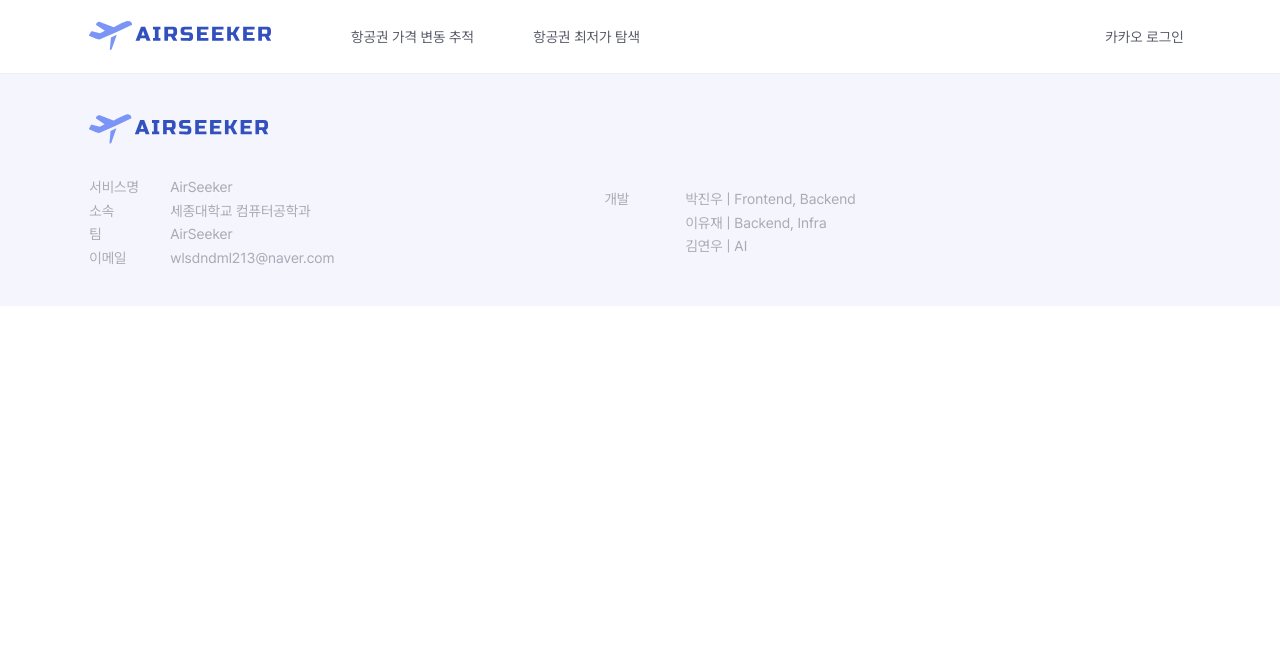
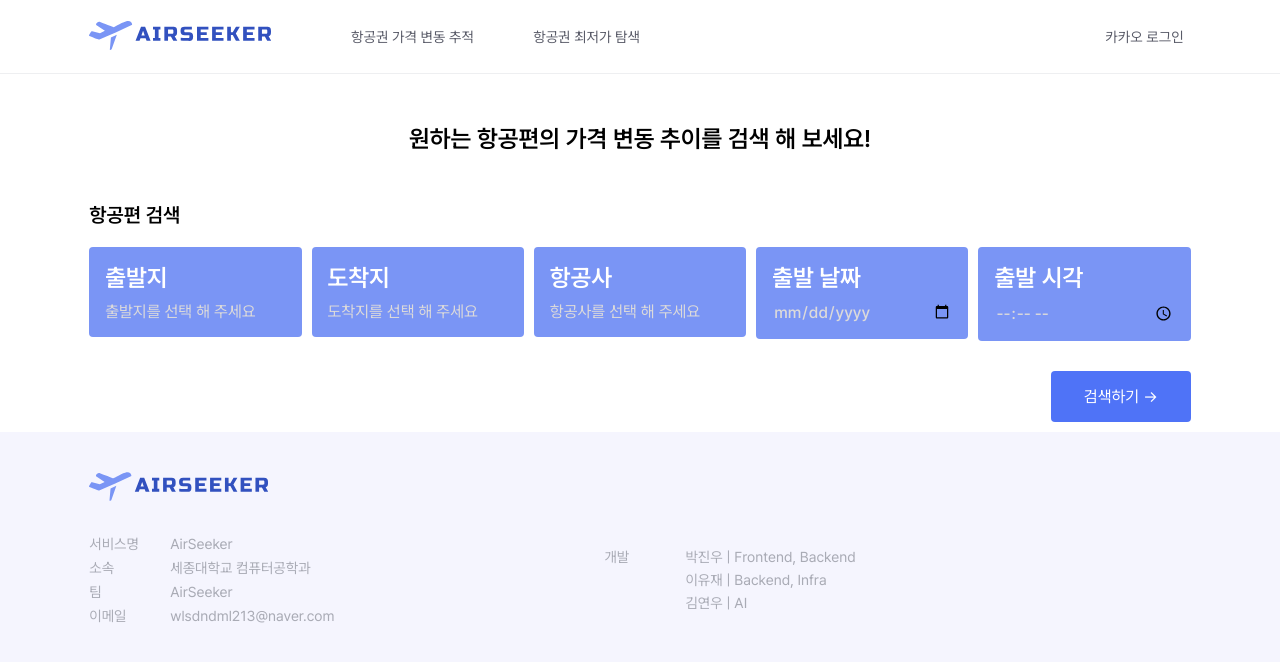
Before and after one commit to j2noo/AIrSeeker-frontend, a React (Vite) app: page /tracking in a window 1280 px wide. Shown: the top 662 px of the page. Built offline with nearby package versions, Linux system fonts and the light colour scheme.

Commit message:
Feat : 항공편 검색 컴포넌트생성

```diff
--- a/src/Router.tsx
+++ b/src/Router.tsx
@@ -1,14 +1,16 @@
 import { BrowserRouter, Route, Routes } from "react-router-dom";
-import Main from "./pages/home/Home";
+import Main from "./pages/tracking/Tracking";
 import Layout from "./components/layout/Layout";
 import LoginPath from "./pages/login/LoginPath";
+import Home from "./pages/home/Home";
 
 function Router() {
   return (
     <BrowserRouter>
       <Layout>
         <Routes>
-          <Route path="/" element={<Main />} />
+          <Route path="" element={<Home />} />
+          <Route path="/tracking" element={<Main />} />
           <Route path="/login" element={<LoginPath />} />
         </Routes>
       </Layout>
--- a/src/pages/home/Home.tsx
+++ b/src/pages/home/Home.tsx
@@ -1,10 +1,20 @@
+import { useNavigate } from "react-router-dom";
 import styled from "styled-components";
 
 const Home = () => {
+  const navigate = useNavigate();
   return (
     <HomeLayout>
+      <BackgroundContainer>
+        <TextContainer onClick={() => navigate("/tracking")}>
+          AI를 이용한 항공권 가격 추적하러 가기 →
+        </TextContainer>
+        <TextContainer onClick={() => navigate("/tracking")}>
+          항공권 최저가 탐색하러 가기 →
+        </TextContainer>
+      </BackgroundContainer>
       <div>
-        home;
+        Home;
         <div>로고</div>
       </div>
     </HomeLayout>
@@ -16,3 +26,22 @@ const HomeLayout = styled.div`
   margin: 0 auto;
   /* max-width: 122.4rem; */
 `;
+
+const BackgroundContainer = styled.div`
+  background-color: #f0f0f0;
+  background-image: url("/assets/images/main-bg.jpg");
+  background-size: cover;
+  background-position: center;
+  width: 100%;
+  height: 100vh;
+`;
+
+const TextContainer = styled.div`
+  font-size: 20px;
+  font-weight: 600;
+  padding: 10px;
+  cursor: pointer;
+
+  width: 122.4rem;
+  margin: auto;
+`;
--- /dev/null
+++ b/src/pages/tracking/Tracking.tsx
@@ -0,0 +1,336 @@
+import { useState } from "react";
+import styled, { keyframes } from "styled-components";
+
+const Tracking = () => {
+  const AIRPORT_LIST = ["ICN", "DAD"];
+  const AIRLINE_LIST = [
+    "비엣젯항공",
+    "티웨이항공",
+    "이스타항공",
+    "한에어",
+    "에어서울",
+    "진에어",
+    "제주항공",
+    "아시아나항공",
+    "대한항공",
+    "베트남항공",
+    "Apg Distribution System",
+    "Flexflights Aps",
+  ];
+
+  // 드롭다운 상태를 객체로 관리
+  const [showDropdown, setShowDropdown] = useState({
+    departureAirport: false,
+    arriveAirport: false,
+    airline: false,
+    time: false,
+    date: false,
+  });
+
+  // 선택된 값들 관리
+  const [selectedValue, setSelectedValue] = useState({
+    departureAirport: "",
+    arriveAirport: "",
+    airline: "",
+    time: "",
+    date: "",
+  });
+
+  // 드롭다운 상태를 토글하는 함수
+  const toggleDropdown = (dropdown) => {
+    setShowDropdown((prevState) => ({
+      ...prevState,
+      [dropdown]: !prevState[dropdown],
+    }));
+  };
+
+  // 선택된 항목이 변경되었을 때 실행되는 함수
+  const handleOptionChange = (dropdown, value) => {
+    setSelectedValue((prevState) => ({
+      ...prevState,
+      [dropdown]: value,
+    }));
+    setShowDropdown({
+      departureAirport: false,
+      arriveAirport: false,
+      airline: false,
+      time: false,
+      date: false,
+    });
+  };
+  const handleDateChange = (event) => {
+    setSelectedValue((prevState) => ({
+      ...prevState,
+      date: event.target.value,
+    }));
+  };
+
+  const handleTimeChange = (event) => {
+    setSelectedValue((prevState) => ({
+      ...prevState,
+      time: event.target.value,
+    }));
+  };
+  const handleSearch = () => {
+    // 선택된 값들을 이용하여 API 호출
+    const { departureAirport, arriveAirport, airline, time, date } =
+      selectedValue;
+    // findFlightTracking API 호출 등의 작업 수행
+    console.log("출발지:", departureAirport);
+    console.log("도착지:", arriveAirport);
+    console.log("항공사:", airline);
+    console.log("출발 시각:", time);
+    console.log("출발 날짜:", date);
+  };
+
+  return (
+    <TrackingLayout>
+      <TrackingTitle>
+        원하는 항공편의 가격 변동 추이를 검색 해 보세요!
+      </TrackingTitle>
+      <SearchingTitle>항공편 검색</SearchingTitle>
+      <SearchingContainer>
+        {/* 출발지 검색 박스 */}
+        <DropdownBox>
+          <DropdownButton onClick={() => toggleDropdown("departureAirport")}>
+            <DropdownTitle>출발지</DropdownTitle>
+            <DropdownSubtitle>
+              {selectedValue.departureAirport
+                ? selectedValue.departureAirport
+                : "출발지를 선택 해 주세요"}
+            </DropdownSubtitle>
+          </DropdownButton>
+          <DropdownContent show={showDropdown.departureAirport}>
+            {AIRPORT_LIST.map((each, index) => (
+              <DropdownItem
+                key={index}
+                onClick={() => handleOptionChange("departureAirport", each)}
+              >
+                {each}
+              </DropdownItem>
+            ))}
+          </DropdownContent>
+        </DropdownBox>
+
+        {/* 도착지 검색 박스 */}
+        <DropdownBox>
+          <DropdownButton onClick={() => toggleDropdown("arriveAirport")}>
+            <DropdownTitle>도착지</DropdownTitle>
+            <DropdownSubtitle>
+              {selectedValue.arriveAirport
+                ? selectedValue.arriveAirport
+                : "도착지를 선택 해 주세요"}
+            </DropdownSubtitle>
+          </DropdownButton>
+          <DropdownContent show={showDropdown.arriveAirport}>
+            {AIRPORT_LIST.map((each, index) => (
+              <DropdownItem
+                key={index}
+                onClick={() => handleOptionChange("arriveAirport", each)}
+              >
+                {each}
+              </DropdownItem>
+            ))}
+          </DropdownContent>
+        </DropdownBox>
+
+        {/* 항공사 검색 박스 */}
+        <DropdownBox>
+          <DropdownButton onClick={() => toggleDropdown("airline")}>
+            <DropdownTitle>항공사</DropdownTitle>
+            <DropdownSubtitle>
+              {selectedValue.airline
+                ? selectedValue.airline
+                : "항공사를 선택 해 주세요"}
+            </DropdownSubtitle>
+          </DropdownButton>
+          <DropdownContent show={showDropdown.airline}>
+            {AIRLINE_LIST.map((each, index) => (
+              <DropdownItem
+                key={index}
+                onClick={() => handleOptionChange("airline", each)}
+              >
+                {each}
+              </DropdownItem>
+            ))}
+          </DropdownContent>
+        </DropdownBox>
+
+        {/* 출발 날짜 검색 박스 */}
+        <DropdownBox>
+          <DropdownDiv>
+            <DropdownTitle>출발 날짜</DropdownTitle>
+            <DateBox
+              type="date"
+              onChange={handleDateChange}
+              value={selectedValue.date}
+            ></DateBox>
+          </DropdownDiv>
+        </DropdownBox>
+        {/* 출발 시각 검색 박스 */}
+        <DropdownBox>
+          <DropdownDiv>
+            <DropdownTitle>출발 시각</DropdownTitle>
+            <DateBox
+              type="time"
+              placeholder="HH:MM"
+              onChange={handleTimeChange}
+              value={selectedValue.time}
+            ></DateBox>
+          </DropdownDiv>
+        </DropdownBox>
+      </SearchingContainer>
+      <SearchButton onClick={handleSearch}> 검색하기 →</SearchButton>
+    </TrackingLayout>
+  );
+};
+const TrackingTitle = styled.div`
+  font-size: 24px;
+  font-weight: 600;
+  text-align: center;
+
+  margin: 50px 0;
+`;
+const TrackingLayout = styled.div`
+  width: 122.4rem;
+  margin: auto;
+`;
+const SearchingTitle = styled.div`
+  font-size: 20px;
+  font-weight: 600;
+`
+const SearchingContainer = styled.div`
+  display: flex;
+  gap: 10px;
+
+  border-radius: 5px;
+  /* background-color: #ececec; */
+  padding: 20px 0;
+`;
+
+const DropdownBox = styled.div`
+  position: relative;
+  display: inline-block;
+  width: 220px;
+`;
+
+const DropdownButton = styled.button`
+  background-color: #7a95f5;
+  color: white;
+  padding: 16px;
+  font-size: 16px;
+  border: none;
+  cursor: pointer;
+  width: 100%;
+  text-align: left;
+  border-radius: 4px;
+
+  &:hover {
+    background-color: #4f73f7;
+  }
+`;
+
+const fadeInDown = keyframes`
+  from {
+    opacity: 0;
+    transform: translateY(-10px);
+  }
+  to {
+    opacity: 1;
+    transform: translateY(0);
+  }
+`;
+
+const DropdownContent = styled.div<{ show: boolean }>`
+  display: ${(props) => (props.show ? "block" : "none")};
+  position: absolute;
+  background-color: #f9f9f9;
+  min-width: 100%;
+  box-shadow: 0px 8px 16px 0px rgba(0, 0, 0, 0.2);
+  z-index: 1;
+  border-radius: 4px;
+  overflow: hidden;
+  animation: ${(props) => (props.show ? fadeInDown : "none")} 0.3s ease-in-out;
+`;
+
+const DropdownItem = styled.a`
+  color: black;
+  padding: 12px 16px;
+  text-decoration: none;
+  display: block;
+  font-size: 14px;
+
+  &:hover {
+    background-color: #f1f1f1;
+  }
+`;
+
+const DropdownTitle = styled.div`
+  font-size: 24px;
+  margin-bottom: 10px;
+  font-weight: 600;
+`;
+const DropdownSubtitle = styled.div`
+  font-size: 16px;
+  color: #dcdada;
+`;
+
+//출발날짜, 출발시각
+
+const DropdownDiv = styled.div`
+  background-color: #7a95f5;
+  color: white;
+  padding: 16px;
+  font-size: 16px;
+  border: none;
+  cursor: pointer;
+  width: 100%;
+  text-align: left;
+  border-radius: 4px;
+
+  &:hover {
+    background-color: #4f73f7;
+  }
+`;
+
+//달력
+const DateBox = styled.input`
+  background-color: #9ca6cb;
+  width: 100%;
+  border: none;
+  text-decoration: underline;
+  background: transparent;
+  /* outline: none; */
+  cursor: pointer;
+
+  &::placeholder {
+    color: #fff; /* 기본 텍스트 색상 */
+    font-style: italic; /* 기본 텍스트 스타일 */
+  }
+
+  /* 입력된 텍스트 스타일 */
+  &:not(:placeholder-shown) {
+    color: #dcdada; /* 입력된 텍스트 색상 */
+    font-weight: 500; /* 입력된 텍스트 스타일 */
+    font-size: 16px;
+  }
+`;
+
+//검색 버튼
+const SearchButton = styled.button`
+  display: block;
+  background-color: #4f73f7;
+  color: white;
+  padding: 16px;
+  font-size: 16px;
+  border: none;
+  cursor: pointer;
+  width: 140px;
+  border-radius: 4px;
+  margin: 10px 0 10px auto;
+
+  &:hover {
+    background-color: #7a95f5;
+  }
+`;
+export default Tracking;
```
